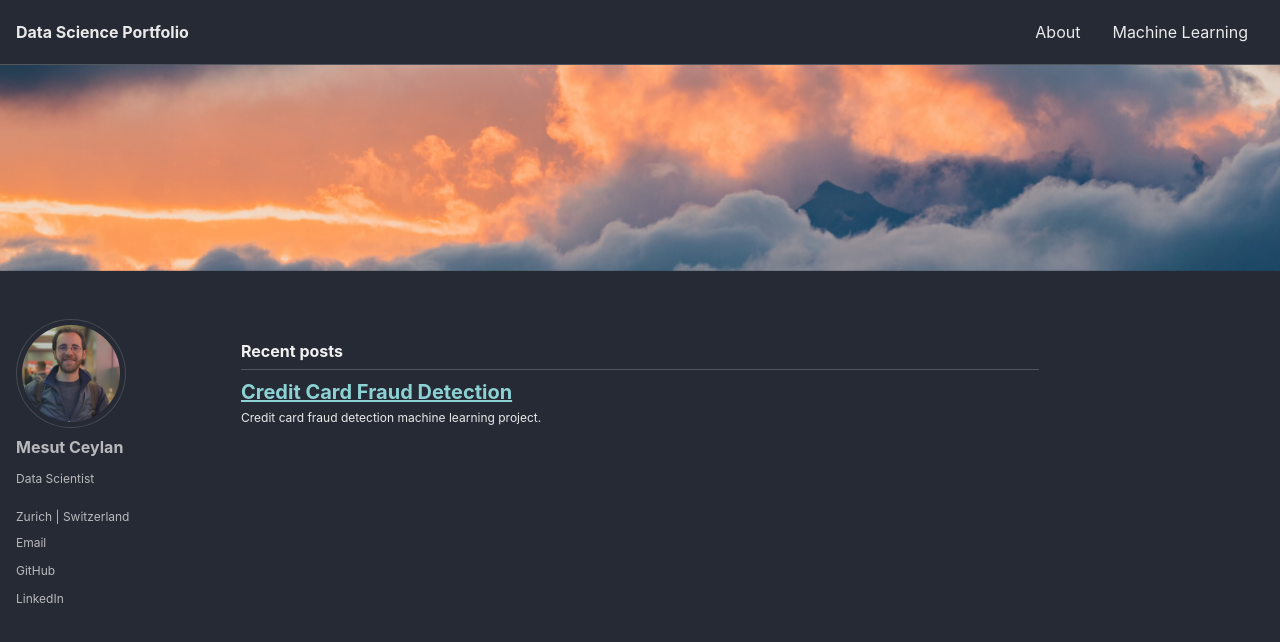
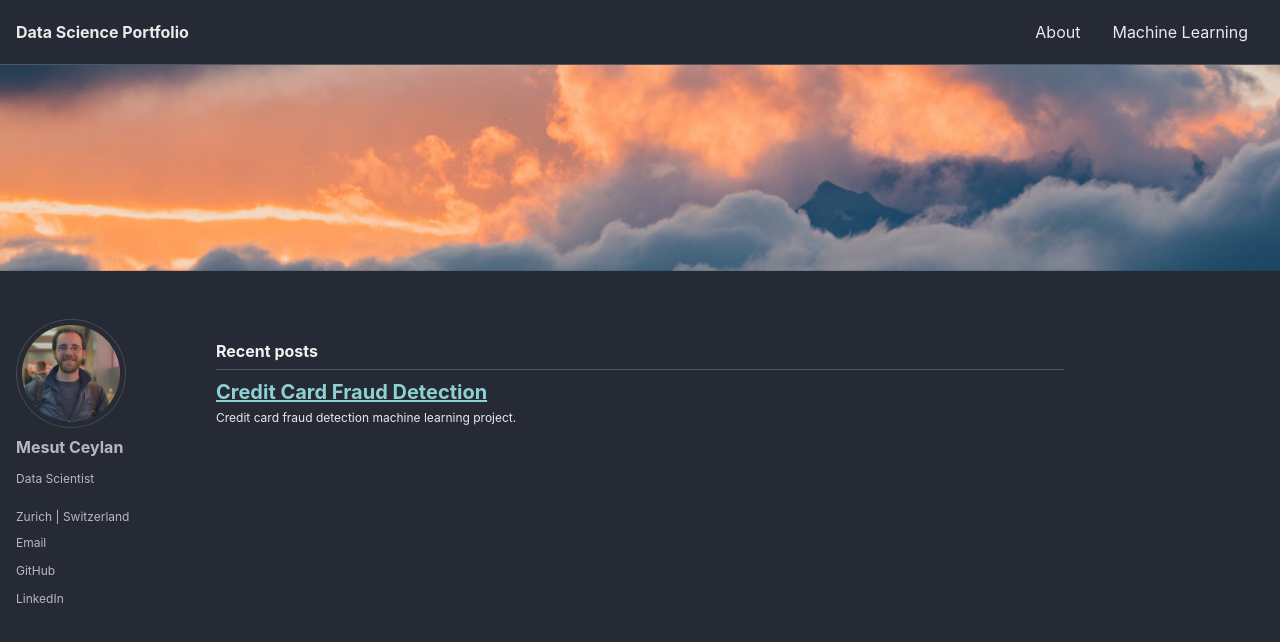
Before and after one commit to ceylanmesut/ceylanmesut.github.io, a Jekyll site: the page built from index.html, in a window 1280 px wide and 900 px high. Shown: the top 642 px of the window. Built offline with Jekyll 4.4.1, drawn with Linux system fonts in a browser that asks for light colours; cached includes are drawn as plain includes; the list of posts is cut into pages by our own code.

Commit message:
padding change

```diff
--- a/_sass/minimal-mistakes/_variables.scss
+++ b/_sass/minimal-mistakes/_variables.scss
@@ -143,8 +143,8 @@
    ========================================================================== */
 
 $right-sidebar-width-narrow: 200px !default;
-$right-sidebar-width: 225px !default;
-$right-sidebar-width-wide: 325px !default;
+$right-sidebar-width: 200px !default;
+$right-sidebar-width-wide: 300px !default;
 
 /*
    Other
```
